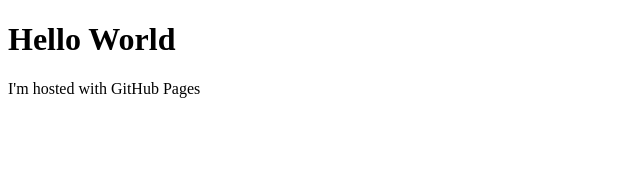
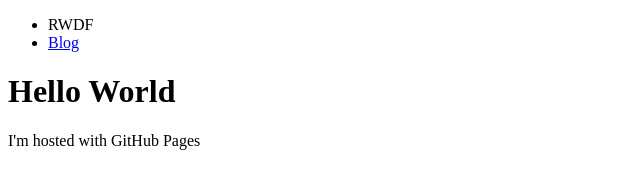
Before and after one commit to DawnWoodson/DawnWoodson.github.io, a plain HTML site: page index.html in a window 1280 px wide. Shown: the whole page, without its empty margins (0-640 px from the left). Drawn offline with Linux system fonts and the light colour scheme.

Commit message:
Update index.html

```diff
--- a/index.html
+++ b/index.html
@@ -4,6 +4,12 @@
 	<title>Dawn Woodson's World</title>
 </head>
 <body>
+	<nav>
+		<ul>
+			<li><a href=""></a>RWDF</li>
+			<li><a href="https://dawnwoodson.github.io/ProjectPart1/index.html">Blog</a></li>
+		</ul>
+	</nav>
 	<h1>Hello World</h1>
 	<p>I'm hosted with GitHub Pages</p>
 </body>
```
